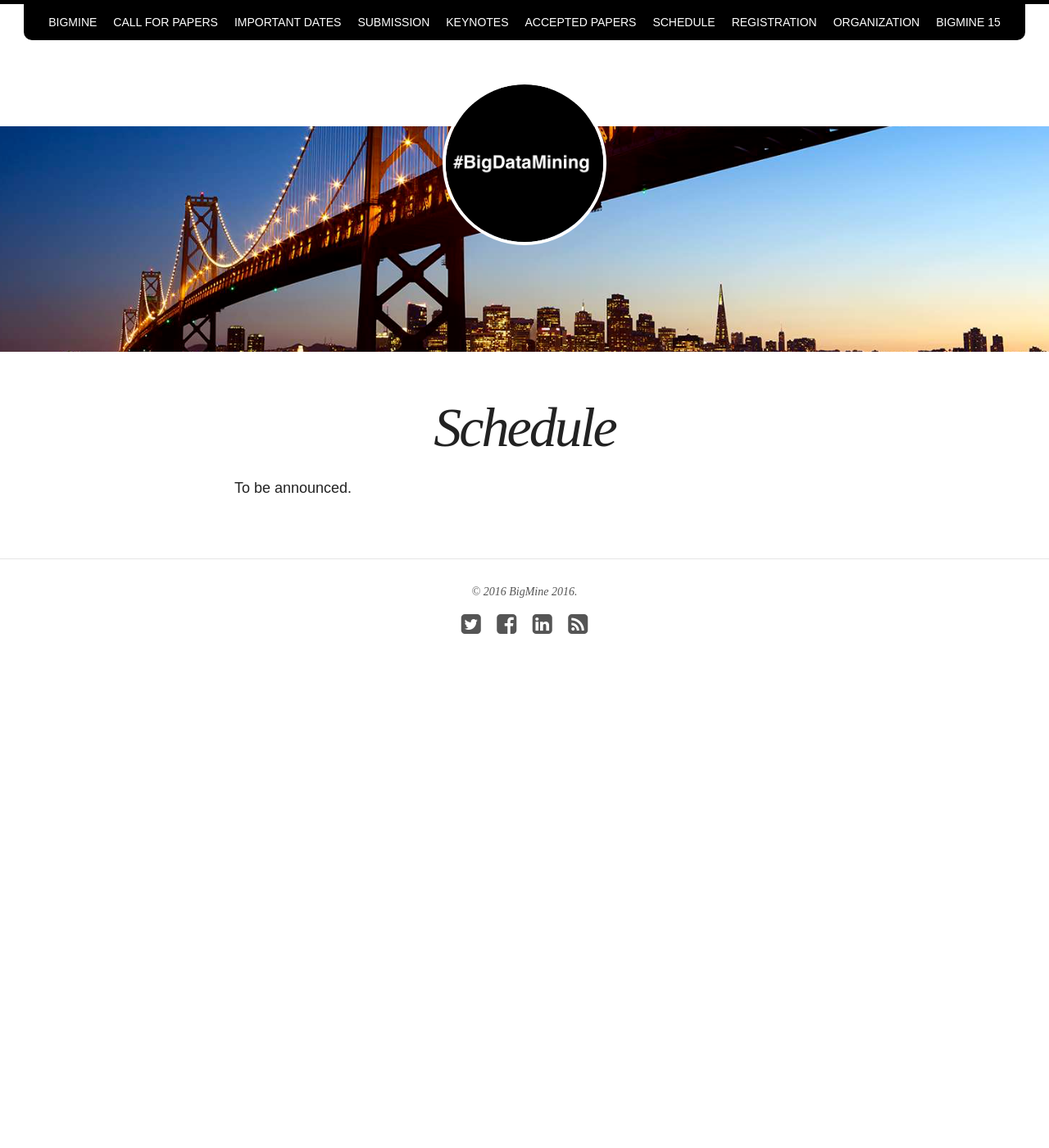
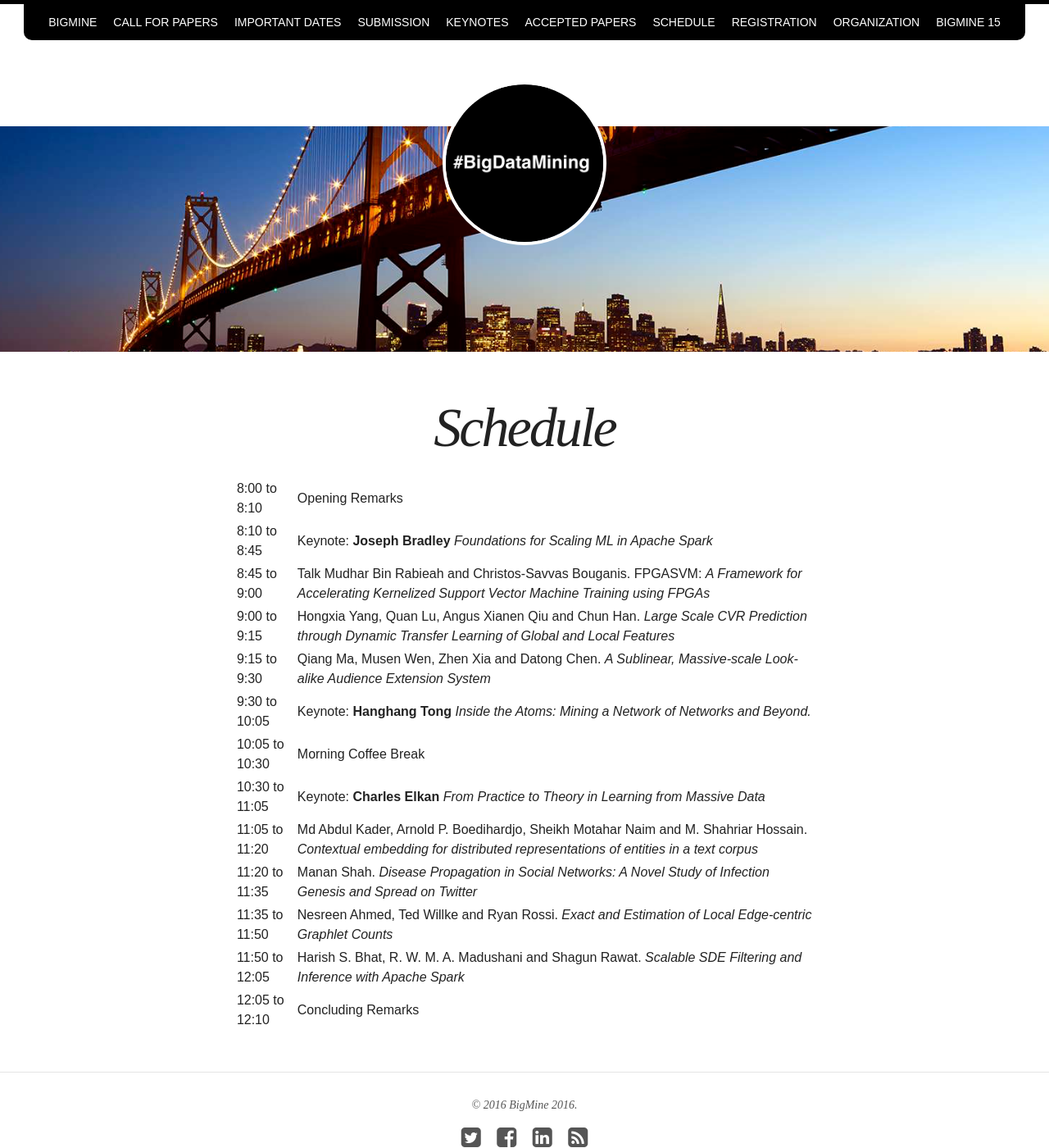
Before and after one commit to bigmine/bigmine17, a Jekyll site: the page built from schedule.md, in a window 1280 px wide and 1400 px high. Shown: the whole window at 82% size. Built offline with Jekyll 4.4.1, drawn with Linux system fonts in a browser that asks for light colours; nearby versions of some CDN libraries.

Commit message:
preliminary schedule

```diff
--- a/schedule.md
+++ b/schedule.md
@@ -5,4 +5,21 @@ image:
   feature: sf.png
 ---
 
-To be announced.
+<table border="0">
+<tbody>
+<tr> <td>8:00 to 8:10</td> <td>Opening Remarks</td> </tr>
+<tr> <td>8:10 to 8:45</td> <td>Keynote: <strong>Joseph Bradley </strong><i>Foundations for Scaling ML in Apache Spark</i></td> </tr>
+<tr> <td>8:45 to 9:00</td> <td>Talk
+		Mudhar Bin Rabieah and Christos-Savvas Bouganis. FPGASVM: <i>A Framework for Accelerating Kernelized Support Vector Machine Training using FPGAs</i></td> </tr>
+<tr> <td>9:00 to 9:15</td> <td> Hongxia Yang, Quan Lu, Angus Xianen Qiu and Chun Han. <i>Large Scale CVR Prediction through Dynamic Transfer Learning of Global and Local Features</i></td> </tr>
+<tr> <td>9:15 to 9:30</td> <td> Qiang Ma, Musen Wen, Zhen Xia and Datong Chen. <i>A Sublinear, Massive-scale Look-alike Audience Extension System</i></td> </tr>
+<tr> <td>9:30 to 10:05</td> <td>Keynote: <strong>Hanghang Tong </strong><i> Inside the Atoms: Mining a Network of Networks and Beyond.</i></td> </tr>
+<tr> <td>10:05 to 10:30</td> <td>Morning Coffee Break</td> </tr>
+<tr> <td>10:30 to 11:05</td> <td>Keynote: <strong>Charles Elkan </strong><i>From Practice to Theory in Learning from Massive Data</i></td> </tr>
+<tr> <td>11:05 to 11:20</td> <td> Md Abdul Kader, Arnold P. Boedihardjo, Sheikh Motahar Naim and M. Shahriar Hossain. <i>Contextual embedding for distributed representations of entities in a text corpus</i></td> </tr>
+<tr> <td>11:20 to 11:35</td> <td> Manan Shah. <i>Disease Propagation in Social Networks: A Novel Study of Infection Genesis and Spread on Twitter</i></td> </tr>
+<tr> <td>11:35 to 11:50</td> <td> Nesreen Ahmed, Ted Willke and Ryan Rossi. <i>Exact and Estimation of Local Edge-centric Graphlet Counts</i></td> </tr>
+<tr> <td>11:50 to 12:05</td> <td> Harish S. Bhat, R. W. M. A. Madushani and Shagun Rawat. <i>Scalable SDE Filtering and Inference with Apache Spark</i></td> </tr>
+<tr> <td>12:05 to 12:10</td> <td>Concluding Remarks</td> </tr>
+</tbody>
+</table>
```
